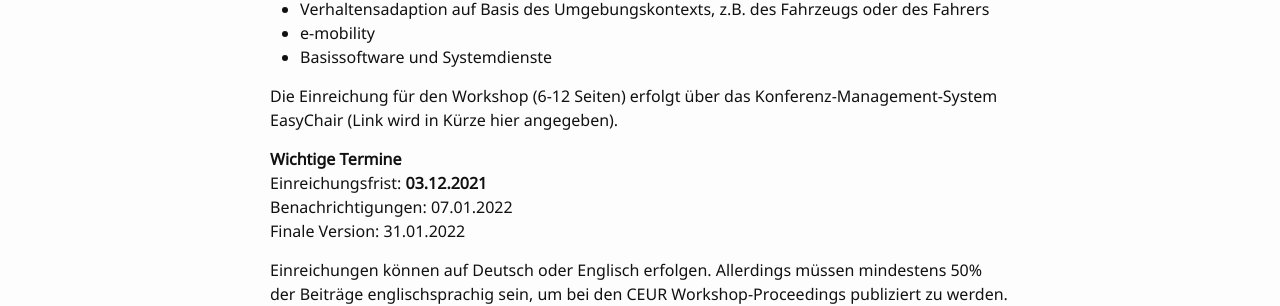
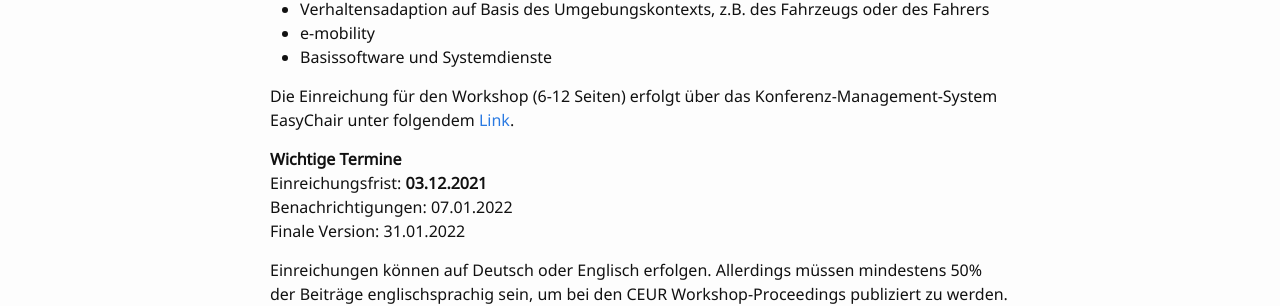
Before and after one commit to ASE-Workshop/2022, a Jekyll site: the page built from 1-call-for-papers.md, in a window 1280 px wide. Shown: the part 526-832 px from the top of the page. Built offline with Jekyll 4.4.1, drawn with Linux system fonts in a browser that asks for light colours.

Commit message:
Update 1-call-for-papers.md

```diff
--- a/1-call-for-papers.md
+++ b/1-call-for-papers.md
@@ -20,7 +20,7 @@ In diesem Workshop werden Herausforderungen und Lösungsansätze des Automotive
 - Basissoftware und Systemdienste
 
 
-Die Einreichung für den Workshop (6-12 Seiten) erfolgt über das Konferenz-Management-System EasyChair (Link wird in Kürze hier angegeben).
+Die Einreichung für den Workshop (6-12 Seiten) erfolgt über das Konferenz-Management-System EasyChair unter folgendem [Link](https://easychair.org/conferences/?conf=ase2022).
 
 __Wichtige Termine__\
 Einreichungsfrist: __03.12.2021__\
```
